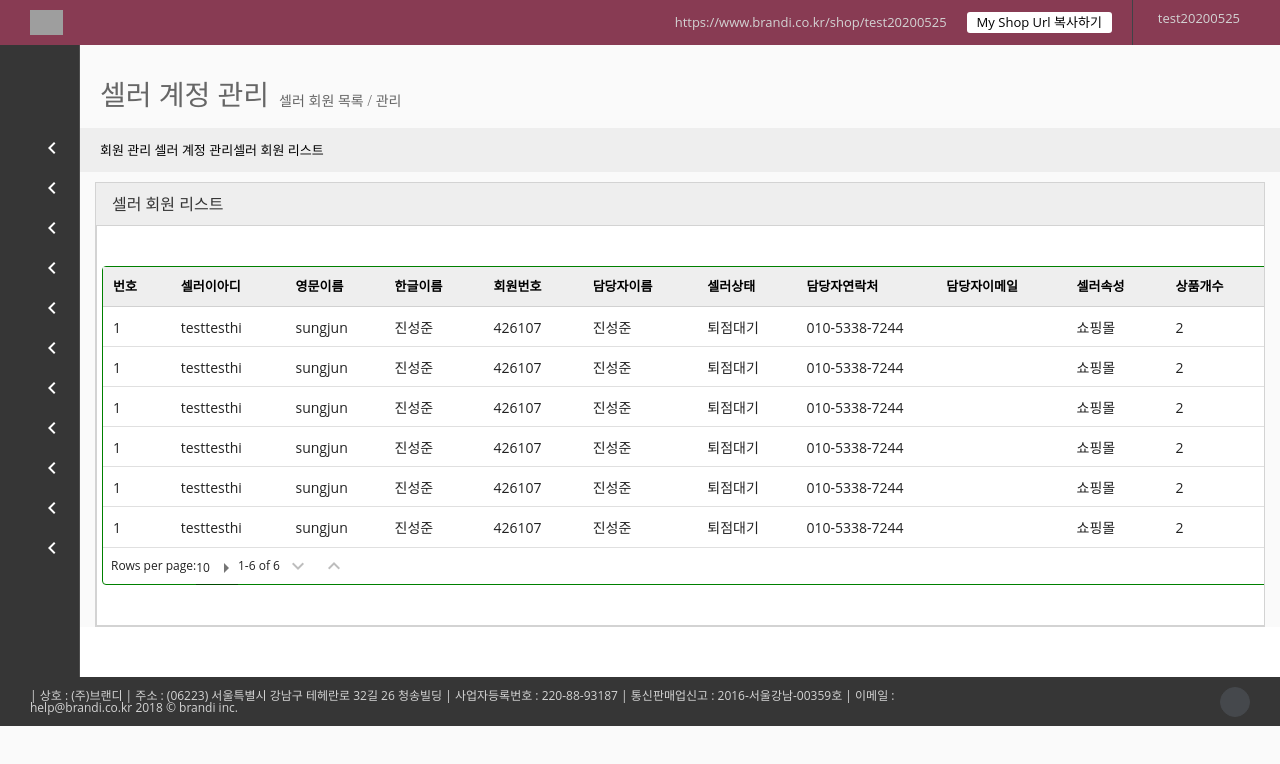
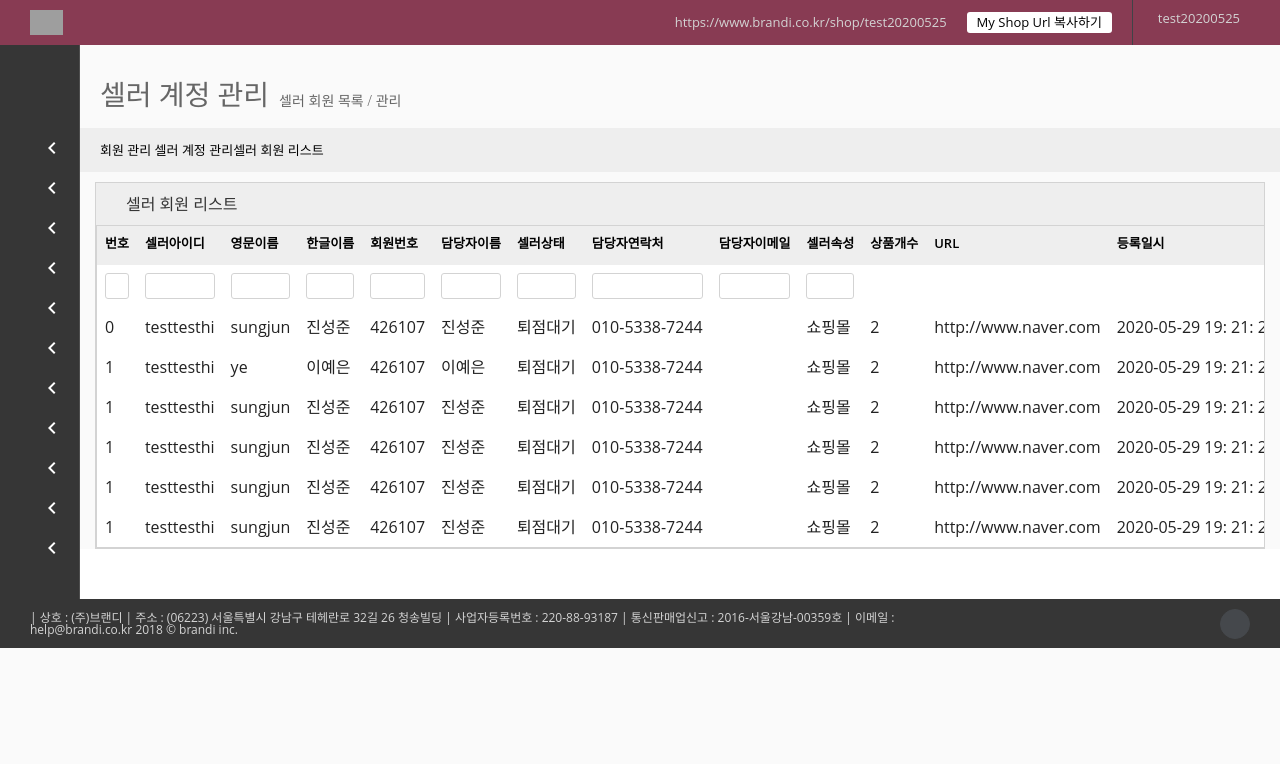
Before and after one commit to yenilee/brandi-admin-clone, a Vue app in the folder frontend/: page /main/seller/sellerlist in a window 1280 px wide. Shown: the top 764 px of the page. Built offline with nearby package versions, Linux system fonts and the light colour scheme; grey boxes are pictures that could not be loaded; some icons are missing.

Commit message:
[회원관리 > 셀러계정관리](목업데이터 연결)

```diff
--- a/frontend/public/test.json
+++ b/frontend/public/test.json
@@ -1,7 +1,9 @@
 {
+  "number_of_users": "7,596",
+  "number_of_pages": "750",
   "seller_list": [
     {
-      "meta_data_id": 1,
+      "meta_data_id": "0",
       "seller_id": "testtesthi",
       "seller_eng_name": "sungjun",
       "seller_kor_name": "진성준",
@@ -15,9 +17,14 @@
       "detail_url": "http://www.naver.com",
       "created_at": "2020-05-29 19: 21: 25",
       "seller_actions": {
+        "1": "입점 승인",
+        "2": "입점 거절",
+        "3": "휴점 신청",
         "4": "휴점신청",
         "5": "퇴점 확정 처리",
-        "6": "퇴점 철회 처리"
+        "6": "퇴점 해제 처리",
+        "7": "퇴점 철회 처리",
+        "8": "퇴점 철회 처리"
       }
     },
     {
@@ -26,9 +33,9 @@
       "seller_id": "testtesthi",
       "manager_infos_phone_number": "010-5338-7244",
       "manager_infos_email": null,
-      "manager_infos_name": "진성준",
-      "seller_eng_name": "sungjun",
-      "seller_kor_name": "진성준",
+      "manager_infos_name": "이예은",
+      "seller_eng_name": "ye",
+      "seller_kor_name": "이예은",
       "detail_number_of_products": 2,
       "seller_회원번호": 426107,
       "seller_status": "퇴점대기",
--- a/frontend/src/assets/Styles/Reset.scss
+++ b/frontend/src/assets/Styles/Reset.scss
@@ -159,14 +159,3 @@ a {
   font-size: 14px;
   font-weight: 500;
 }
-th, td {
-  padding: 10px 0 0 10px !important;
-  height: 40px !important;
-  text-align: left;
-}
-th {
-  font-weight: 600;
-  color:black !important;
-  font-size: 13px !important;
-  background-color: #eee;
-}
--- a/frontend/src/components/Layout.vue
+++ b/frontend/src/components/Layout.vue
@@ -47,7 +47,7 @@
 </template>
 
 <script>
-import { items } from "../config/Itmes";
+import { items } from "../config/Items";
 export default {
   data() {
     return {
--- a/frontend/src/components/Seller/SellerList.vue
+++ b/frontend/src/components/Seller/SellerList.vue
@@ -16,19 +16,124 @@
         <i class="xi-list-dot"></i>
         <div>셀러 회원 리스트</div>
       </div>
-      <div class="tableScroll">
+      <div class="tableOut">
         <template>
-          <v-data-table
-            :headers="headers"
-            :items="testData"
-            :items-per-page="10"
-            class="elevation-1"
-          ></v-data-table>
+          <v-simple-table>
+            <template v-slot:default>
+              <div class="tableIn">
+                <thead>
+                  <tr>
+                    <th class="text-left">번호</th>
+                    <th class="text-left">셀러아이디</th>
+                    <th class="text-left">영문이름</th>
+                    <th class="text-left">한글이름</th>
+                    <th class="text-left">회원번호</th>
+                    <th class="text-left">담당자이름</th>
+                    <th class="text-left">셀러상태</th>
+                    <th class="text-left">담당자연락처</th>
+                    <th class="text-left">담당자이메일</th>
+                    <th class="text-left">셀러속성</th>
+                    <th class="text-left">상품개수</th>
+                    <th class="text-left">URL</th>
+                    <th class="text-left">등록일시</th>
+                    <th class="text-left">Actions</th>
+                  </tr>
+                </thead>
+                <tbody>
+                  <tr>
+                    <td>
+                      <input
+                        v-on:keyup.enter="search()"
+                        v-model="searchDatas.meta_data_id"
+                        type="text"
+                      />
+                    </td>
+                    <td>
+                      <input
+                        v-on:keyup.enter="search()"
+                        v-model="searchDatas.seller_id"
+                        type="text"
+                      />
+                    </td>
+                    <td>
+                      <input
+                        v-on:keyup.enter="search()"
+                        v-model="searchDatas.seller_eng_name"
+                        type="text"
+                      />
+                    </td>
+                    <td>
+                      <input
+                        v-on:keyup.enter="search()"
+                        v-model="searchDatas.seller_kor_name"
+                        type="text"
+                      />
+                    </td>
+                    <td>
+                      <input
+                        v-on:keyup.enter="search()"
+                        v-model="searchDatas.seller_number"
+                        type="text"
+                      />
+                    </td>
+                    <td>
+                      <input
+                        v-on:keyup.enter="search()"
+                        v-model="searchDatas.manager_infos_name"
+                        type="text"
+                      />
+                    </td>
+                    <td>
+                      <input
+                        v-on:keyup.enter="search()"
+                        v-model="searchDatas.seller_status"
+                        type="text"
+                      />
+                    </td>
+                    <td>
+                      <input
+                        v-on:keyup.enter="search()"
+                        v-model="manager_infos_phone_number"
+                        type="text"
+                      />
+                    </td>
+                    <td>
+                      <input v-on:keyup.enter="search()" v-model="manager_infos_email" type="text" />
+                    </td>
+                    <td>
+                      <input v-on:keyup.enter="search()" v-model="detail_attribute" type="text" />
+                    </td>
+                    <td></td>
+                    <td></td>
+                    <td></td>
+                    <td></td>
+                  </tr>
+                  <tr v-for="item in infoDatas" :key="item.name">
+                    <td>{{ item.meta_data_id }}</td>
+                    <td>{{ item.seller_id }}</td>
+                    <td>{{ item.seller_eng_name }}</td>
+                    <td>{{ item.seller_kor_name }}</td>
+                    <td>{{ item.seller_회원번호 }}</td>
+                    <td>{{ item.manager_infos_name }}</td>
+                    <td>{{ item.seller_status }}</td>
+                    <td>{{ item.manager_infos_phone_number }}</td>
+                    <td>{{ item.manager_infos_email }}</td>
+                    <td>{{ item.detail_attribute }}</td>
+                    <td>{{ item.detail_number_of_products }}</td>
+                    <td>{{ item.detail_url }}</td>
+                    <td>{{ item.created_at }}</td>
+                    <td>{{ item.seller_actions }}</td>
+                  </tr>
+                </tbody>
+              </div>
+            </template>
+          </v-simple-table>
         </template>
       </div>
     </div>
   </div>
 </template>
+
 
 
 <script>
@@ -40,14 +145,34 @@ export default {
   data() {
     return {
       headers: sellerListHeaders,
-      testData: []
+      infoDatas: [],
+      searchDatas: {
+        meta_data_id: "",
+        seller_id: "",
+        seller_eng_name: "",
+        seller_kor_name: "",
+        seller_number: "",
+        manager_infos_name: "",
+        seller_status: "",
+        manager_infos_phone_number: "",
+        manager_infos_email: "",
+        detail_attribute: ""
+      }
     };
   },
 
+  //로컬에 목업데이터를 위치해놓고, 해당 데이터들을 get하고 있습니다.
   mounted: function() {
     axios
       .get("http://localhost:8080/test.json")
-      .then(response => (this.testData = response.data.seller_list));
+      .then(response => (this.infoDatas = response.data.seller_list));
+  },
+  methods: {
+    search: function() {
+      //이 곳에서 serachDatas의 내용을 post에 실어 백엔드에 보내준다.
+      //그 다음에 바로 해당 내용들을 get해서 리스트에 뿌려주어야 한다.
+      alert(this.searchDatas.meta_data_id);
+    }
   }
 };
 </script>
@@ -87,6 +212,12 @@ export default {
     border: 1px solid #d3d3d3;
     background-color: white;
     margin: 0 15px;
+    input {
+      width: 100%;
+      border: 1px solid lightgray;
+
+      border-radius: 3px;
+    }
     .tableTitle {
       display: flex;
       align-items: center;
@@ -98,19 +229,31 @@ export default {
     }
     .xi-list-dot {
       font-size: 18px;
-      margin: 0 8px;
+      margin: 0 15px;
     }
-    .tableScroll {
-      width: 1169px;
-      overflow: auto !important;
-
+    .tableOut {
+      min-width: 1169px;
+      overflow: auto;
       border: 1px solid lightgray;
-      .elevation-1 {
-        min-width: 1700px;
-        margin: 40px 5px;
-        border: 1px solid green;
+      .tableIn {
+        white-space: nowrap;
+        min-width: 100%;
+        padding: 0 !important;
+        height: unset !important;
       }
     }
   }
+  th,
+  td {
+    text-align: left;
+    height: 39px !important;
+    padding: 8px;
+  }
+  th {
+    font-weight: 600;
+    color: black !important;
+    font-size: 13px !important;
+    background-color: #eee;
+  }
 }
 </style>
```
Also changed, not shown: frontend/src/config/Items.js (renamed from frontend/src/config/Itmes.js).
